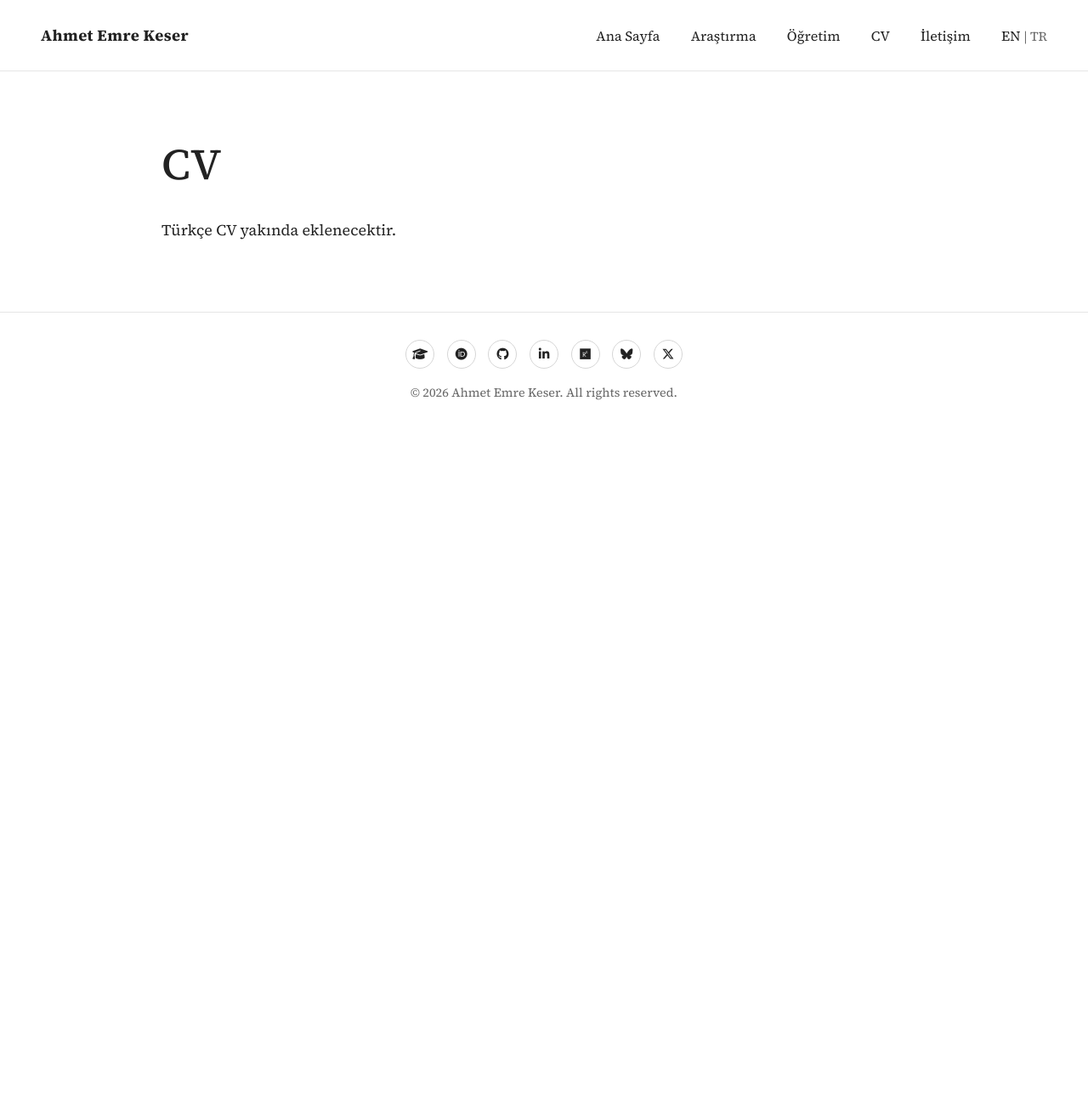
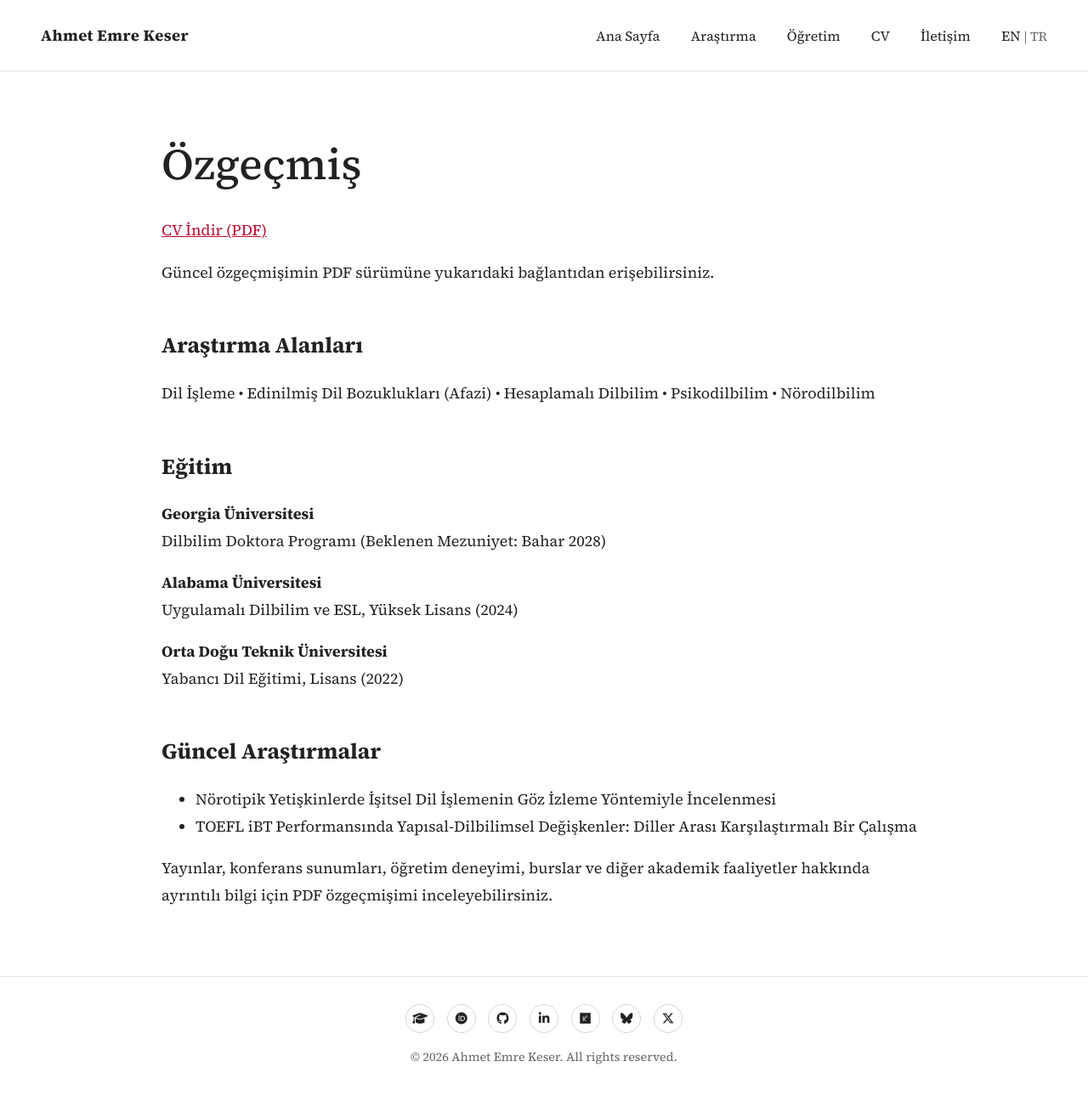
Before and after one commit to aekeser/aekeser.github.io, a Jekyll site: the page built from tr/cv.md, in a window 1280 px wide. Shown: the whole page at 85% size. Built offline with Jekyll 4.4.1, drawn with Linux system fonts in a browser that asks for light colours; before the commit the page ends 900 px from its top, so only the background shows below that.

Commit message:
Add Turkish CV and contact pages

```diff
--- a/tr/cv.md
+++ b/tr/cv.md
@@ -5,6 +5,30 @@ permalink: /tr/cv/
 lang: tr
 ---
 
-# CV
+# Özgeçmiş
 
-Türkçe CV yakında eklenecektir.
+[CV İndir (PDF)](/assets/pdf/Keser_CV_Summer_2026_TR.pdf)
+
+Güncel özgeçmişimin PDF sürümüne yukarıdaki bağlantıdan erişebilirsiniz.
+
+## Araştırma Alanları
+
+Dil İşleme • Edinilmiş Dil Bozuklukları (Afazi) • Hesaplamalı Dilbilim • Psikodilbilim • Nörodilbilim
+
+## Eğitim
+
+**Georgia Üniversitesi**
+Dilbilim Doktora Programı (Beklenen Mezuniyet: Bahar 2028)
+
+**Alabama Üniversitesi**
+Uygulamalı Dilbilim ve ESL, Yüksek Lisans (2024)
+
+**Orta Doğu Teknik Üniversitesi**
+Yabancı Dil Eğitimi, Lisans (2022)
+
+## Güncel Araştırmalar
+
+- Nörotipik Yetişkinlerde İşitsel Dil İşlemenin Göz İzleme Yöntemiyle İncelenmesi
+- TOEFL iBT Performansında Yapısal-Dilbilimsel Değişkenler: Diller Arası Karşılaştırmalı Bir Çalışma
+
+Yayınlar, konferans sunumları, öğretim deneyimi, burslar ve diğer akademik faaliyetler hakkında ayrıntılı bilgi için PDF özgeçmişimi inceleyebilirsiniz.
```
Also changed, not shown: 1 other file.
